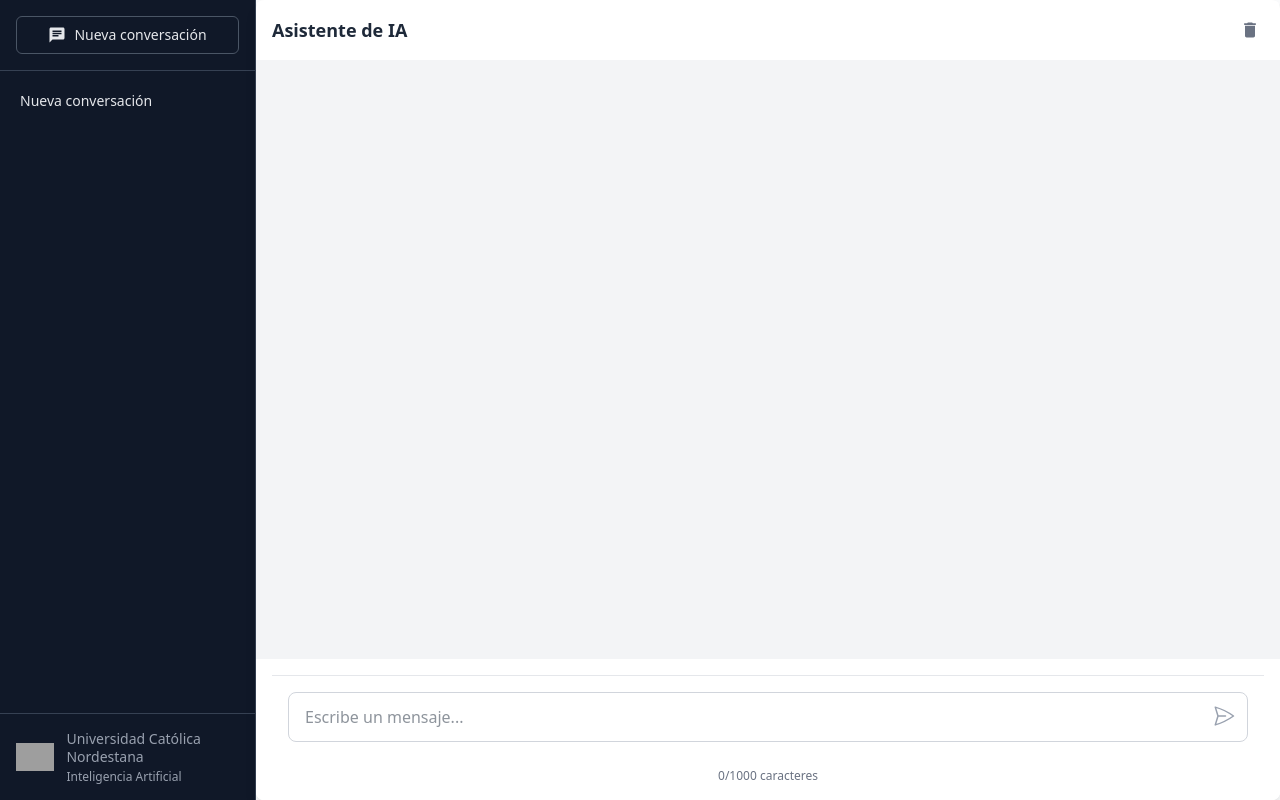
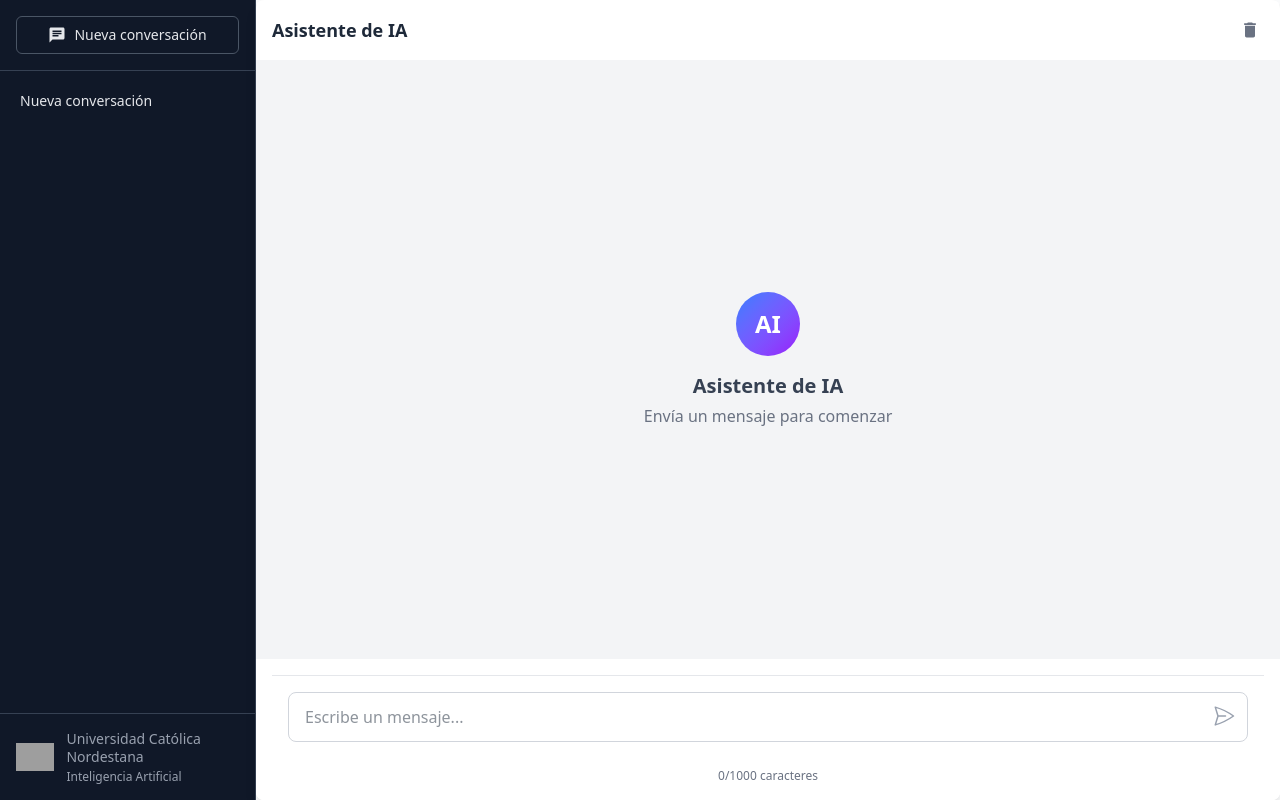
Before and after one commit to guibe22/chat-bot-ia, a Next.js app: page / in a window 1280 px wide. Built offline with nearby package versions, Linux system fonts and the light colour scheme; grey boxes are pictures that could not be loaded.

Commit message:
Agregar mensaje de bienvenida y mejorar la visualización de mensajes en el chat

```diff
--- a/componets/chat-card.js
+++ b/componets/chat-card.js
@@ -82,23 +82,36 @@ export default function ChatCard() {
     return (
         <div className="w-full flex-1 h-[90vh] bg-white/80 backdrop-blur-md shadow-lg rounded-lg flex flex-col overflow-hidden">
             <HeaderChat setMessages={setMessages} />
-            <div ref={chatContainerRef} className="flex-1 overflow-y-auto p-4 space-y-3 bg-gray-100 w-full">
+
+            <div ref={chatContainerRef} className="flex-1 overflow-y-auto p-4 bg-gray-100 w-full">
+                {messages.length === 0 ? (
+                    <div className="h-full flex flex-col items-center justify-center">
+                        <div className="w-16 h-16 bg-gradient-to-br from-blue-500 to-purple-600 rounded-full flex items-center justify-center text-white text-2xl font-bold mb-4">
+                            AI
+                        </div>
+                        <h2 className="text-xl font-semibold text-gray-700 mb-1">Asistente de IA</h2>
+                        <p className="text-gray-500">Envía un mensaje para comenzar</p>
+                    </div>
+                ) : (
+                    <div className="space-y-3">
                         {messages.map((msg, index) => (
                             <div key={index} className={`flex flex-col ${msg.user.id === user.id ? "items-end" : "items-start"}`}>
                                 <span className="text-xs text-gray-500 font-semibold mb-1">{msg.user.username}</span>
-                        <div className={`relative p-3 rounded-3xl max-w-[85%] break-words overflow-hidden ${msg.user.id === user.id ? "bg-blue-500 text-white rounded-tr-none" : "bg-white rounded-tl-none shadow-md"}`}>
+                                <div className={`relative p-3 rounded-3xl max-w-[85%] break-words ${msg.user.id === user.id ? "bg-blue-500 text-white rounded-tr-none" : "bg-white rounded-tl-none shadow-md"}`}>
                                     <Dialog isSender={msg.user.id === user.id}>{msg.message}</Dialog>
                                 </div>
-                        <span className="text-xs flex flex-col mt-1 text-gray-500">{new Date(msg.timestamp).toLocaleDateString()}</span>
+                                <span className="text-xs mt-1 text-gray-500">{new Date(msg.timestamp).toLocaleTimeString()}</span>
                             </div>
                         ))}
                         {isTyping && <DotAnimation />}
                     </div>
+                )}
+            </div>
+
             <FooterCard
                 setNewMessage={setNewMessage}
                 newMessage={newMessage}
                 sendMessage={sendMessage}
-
             />
         </div>
     );
```
Lines whose indentation alone changed are shown as unchanged.
